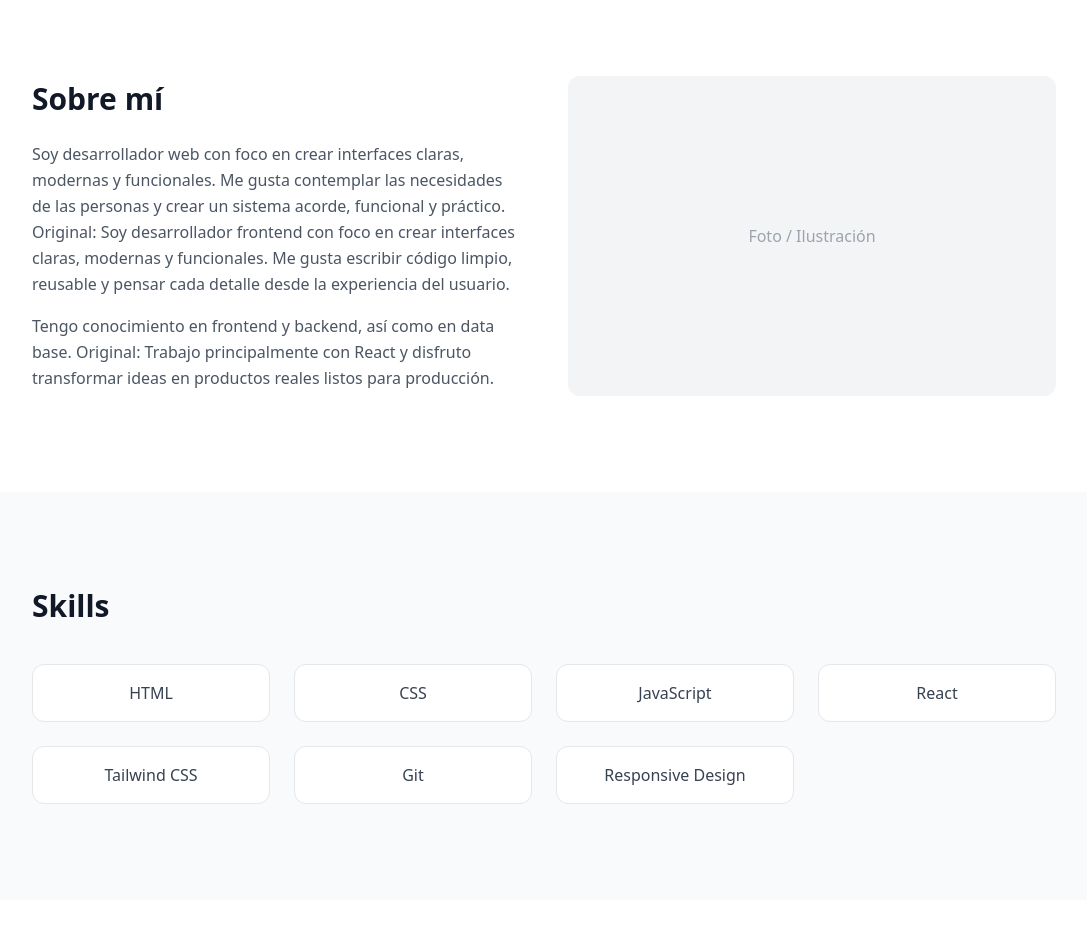
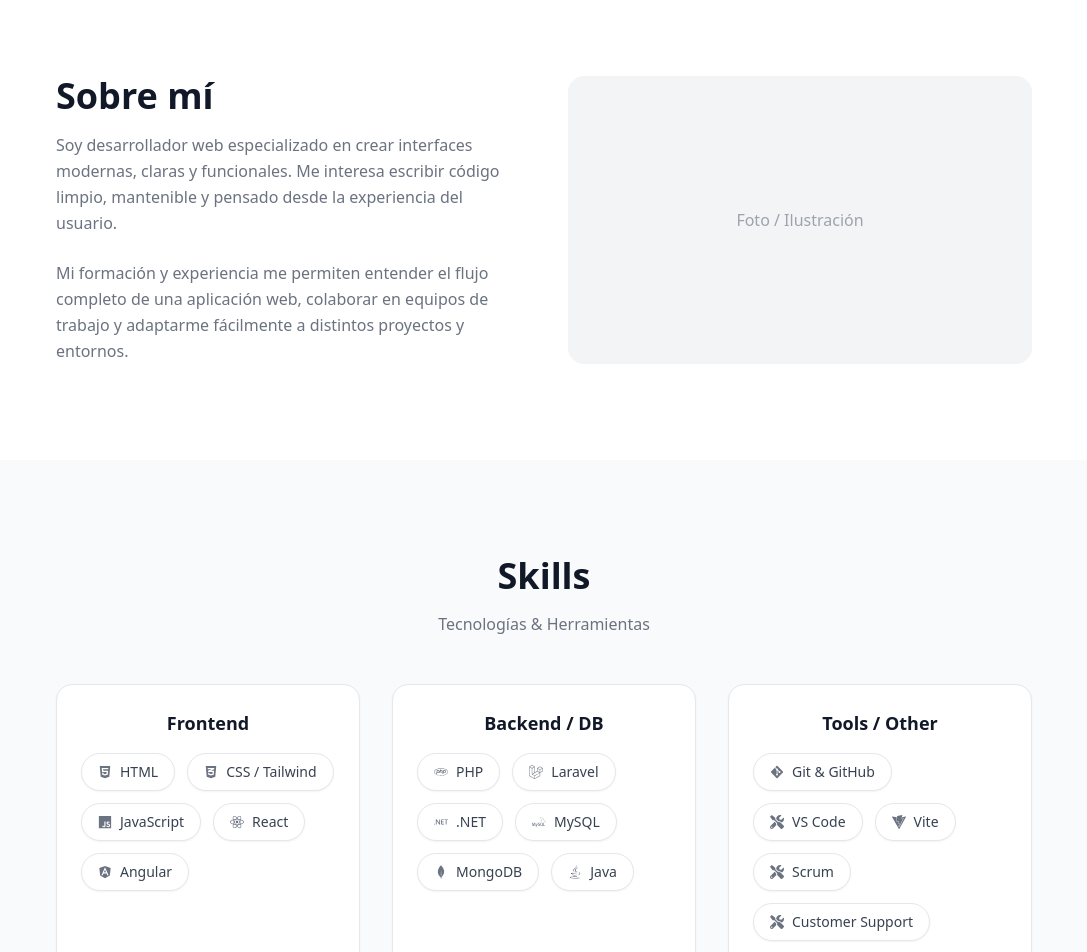
Before and after one commit to FacuFagnano/Porfolio, a React (Vite) app: page / in a window 1280 px wide. Shown: the part 820-1772 px from the top of the page, without its empty margins (96-1183 px from the left). Before the commit the page ends 1720 px from the top, so only its background shows below. Built offline with nearby package versions, Linux system fonts and the light colour scheme.

Commit message:
Finish day 3 - Skills & About

```diff
--- a/package.json
+++ b/package.json
@@ -10,8 +10,10 @@
     "preview": "vite preview"
   },
   "dependencies": {
+    "framer-motion": "^12.29.0",
     "react": "^19.2.0",
-    "react-dom": "^19.2.0"
+    "react-dom": "^19.2.0",
+    "react-icons": "^5.5.0"
   },
   "devDependencies": {
     "@eslint/js": "^9.39.1",
--- a/src/components/About/About.jsx
+++ b/src/components/About/About.jsx
@@ -1,31 +1,44 @@
+import { motion } from "framer-motion"
+
 export default function About() {
   return (
-    <section id="about" className="py-24 px-6 bg-white">
-      <div className="max-w-5xl mx-auto grid md:grid-cols-2 gap-12 items-center">
-        <div>
-          <h2 className="text-3xl font-bold text-gray-900 mb-6">Sobre mí</h2>
-          <p className="text-gray-600 leading-relaxed mb-4">
-            Soy desarrollador web con foco en crear interfaces claras,
-            modernas y funcionales. Me gusta contemplar las necesidades de las personas
-            y crear un sistema acorde, funcional y práctico.
+    <section id="about" className="py-24 bg-white">
+      <div className="max-w-5xl mx-auto px-6 grid md:grid-cols-2 gap-12 items-center">
 
-            Original:
-            Soy desarrollador frontend con foco en crear interfaces claras,
-            modernas y funcionales. Me gusta escribir código limpio, reusable
-            y pensar cada detalle desde la experiencia del usuario.
+        {/* Texto */}
+        <motion.div
+          initial={{ opacity: 0, y: 20 }}
+          whileInView={{ opacity: 1, y: 0 }}
+          viewport={{ once: true }}
+          transition={{ duration: 0.5 }}
+        >
+          <h2 className="text-4xl font-bold text-gray-900 mb-4">
+            Sobre mí
+          </h2>
+
+          <p className="text-gray-500 mb-6 leading-relaxed">
+            Soy desarrollador web especializado en crear
+            interfaces modernas, claras y funcionales. Me interesa escribir
+            código limpio, mantenible y pensado desde la experiencia del usuario.
           </p>
-          <p className="text-gray-600 leading-relaxed">
-            Tengo conocimiento en frontend y backend, así como en data base.
 
-            Original:
-            Trabajo principalmente con React y disfruto transformar ideas en
-            productos reales listos para producción.
+          <p className="text-gray-500 leading-relaxed">
+            Mi formación y experiencia me permiten entender el flujo completo de
+            una aplicación web, colaborar en equipos de trabajo y adaptarme
+            fácilmente a distintos proyectos y entornos.
           </p>
-        </div>
+        </motion.div>
 
-        <div className="w-full h-64 md:h-80 bg-gray-100 rounded-xl flex items-center justify-center text-gray-400">
+        {/* Bloque visual */}
+        <motion.div
+          initial={{ opacity: 0, scale: 0.95 }}
+          whileInView={{ opacity: 1, scale: 1 }}
+          viewport={{ once: true }}
+          transition={{ duration: 0.5 }}
+          className="w-full h-72 rounded-2xl bg-gray-100 flex items-center justify-center text-gray-400"
+        >
           Foto / Ilustración
-        </div>
+        </motion.div>
       </div>
     </section>
   )
--- a/src/components/Hero/Hero.jsx
+++ b/src/components/Hero/Hero.jsx
@@ -3,7 +3,7 @@ export default function Hero() {
     <section id="home" className="min-h-screen flex flex-col justify-center px-6 pt-24">
       <p className="text-gray-500 mb-2">Hola, soy</p>
 
-      <h1 className="text-4xl md:text-6xl font-bold text-gray-900">
+      <h1 className="text-5xl md:text-6xl font-bold text-gray-900">
         Facundo Damián Fagnano
       </h1>
 
@@ -11,7 +11,7 @@ export default function Hero() {
         Web Developer
       </h2>
 
-      <p className="max-w-xl text-gray-500 mt-6">
+      <p className="max-w-xl text-gray-500 mt-6 mb-12">
         Desarrollo interfaces modernas, limpias y funcionales.
       </p>
     </section>
--- a/src/components/Navbar/Navbar.jsx
+++ b/src/components/Navbar/Navbar.jsx
@@ -1,31 +1,33 @@
 export default function Navbar() {
   return (
     <nav className="w-full px-6 py-4 flex justify-between items-center border-b border-gray-200 fixed top-0 bg-white z-50">
-      <span className="text-xl font-bold">Facu</span>
+      <span className="text-xl font-bold text-gray-900">
+        Facu<span className="text-sky-500">.</span>
+      </span>
 
       <ul className="hidden md:flex gap-6 text-gray-700">
         <li>
-          <a href="#home" className="hover:text-black">
+          <a href="#home" className="hover:text-sky-400">
             Home
           </a>
         </li>
         <li>
-          <a href="#about" className="hover:text-black">
+          <a href="#about" className="hover:text-sky-400">
             About
           </a>
         </li>
         <li>
-          <a href="#skills" className="hover:text-black">
+          <a href="#skills" className="hover:text-sky-400">
             Skills
           </a>
         </li>
         <li>
-          <a href="#projects" className="hover:text-black">
+          <a href="#projects" className="hover:text-sky-400">
             Projects
           </a>
         </li>
         <li>
-          <a href="#contact" className="hover:text-black">
+          <a href="#contact" className="hover:text-sky-400">
             Contact
           </a>
         </li>
--- a/src/components/Skills/Skills.jsx
+++ b/src/components/Skills/Skills.jsx
@@ -1,29 +1,108 @@
-const skills = [
-  "HTML",
-  "CSS",
-  "JavaScript",
-  "React",
-  "Tailwind CSS",
-  "Git",
-  "Responsive Design"
+import { motion } from "framer-motion"
+import {
+  FaHtml5,
+  FaCss3Alt,
+  FaJs,
+  FaReact,
+  FaAngular,
+  FaPhp,
+  FaLaravel,
+  FaGitAlt,
+  FaJava,
+  FaTools,
+} from "react-icons/fa"
+import { SiDotnet, SiMysql, SiMongodb, SiVite } from "react-icons/si"
+
+const groups = [
+  {
+    title: "Frontend",
+    skills: [
+      { name: "HTML", icon: FaHtml5 },
+      { name: "CSS / Tailwind", icon: FaCss3Alt },
+      { name: "JavaScript", icon: FaJs },
+      { name: "React", icon: FaReact },
+      { name: "Angular", icon: FaAngular },
+    ],
+  },
+  {
+    title: "Backend / DB",
+    skills: [
+      { name: "PHP", icon: FaPhp },
+      { name: "Laravel", icon: FaLaravel },
+      { name: ".NET", icon: SiDotnet },
+      { name: "MySQL", icon: SiMysql },
+      { name: "MongoDB", icon: SiMongodb },
+      { name: "Java", icon: FaJava },
+    ],
+  },
+  {
+    title: "Tools / Other",
+    skills: [
+      { name: "Git & GitHub", icon: FaGitAlt },
+      { name: "VS Code", icon: FaTools },
+      { name: "Vite", icon: SiVite },
+      { name: "Scrum", icon: FaTools },
+      { name: "Customer Support", icon: FaTools },
+      { name: "Problem Solving", icon: FaTools },
+    ],
+  },
 ]
+
+const container = {
+  hidden: {},
+  show: { transition: { staggerChildren: 0.08 } },
+}
+
+const item = {
+  hidden: { opacity: 0, y: 16 },
+  show: { opacity: 1, y: 0 },
+}
+
+function SkillChip({ name, Icon }) {
+  return (
+    <span className="inline-flex items-center gap-2 rounded-full border border-gray-200 bg-white px-4 py-2 text-sm text-gray-700 shadow-sm hover:-translate-y-0.5 hover:shadow-md transition">
+      <Icon className="text-gray-500" />
+      {name}
+    </span>
+  )
+}
+
+function SkillCard({ title, skills }) {
+  return (
+    <motion.div
+      className="rounded-2xl border border-gray-200 bg-white p-6 shadow-sm hover:shadow-lg transition"
+      variants={item}
+    >
+      <h3 className="text-lg font-semibold text-gray-900 mb-4">{title}</h3>
+      <div className="flex flex-wrap gap-3">
+        {skills.map((s) => (
+          <SkillChip key={s.name} name={s.name} Icon={s.icon} />
+        ))}
+      </div>
+    </motion.div>
+  )
+}
 
 export default function Skills() {
   return (
-    <section id="skills" className="py-24 px-6 bg-gray-50">
-      <div className="max-w-5xl mx-auto">
-        <h2 className="text-3xl font-bold text-gray-900 mb-10">Skills</h2>
+    <section id="skills" className="py-24 bg-gray-50">
+      <div className="max-w-5xl mx-auto px-6 text-center">
+        <h2 className="text-4xl font-bold text-gray-900 mb-4">Skills</h2>
+        <p className="text-gray-500 mb-12">
+          Tecnologías & Herramientas
+        </p>
 
-        <div className="grid grid-cols-2 sm:grid-cols-3 md:grid-cols-4 gap-6">
-          {skills.map(skill => (
-            <div
-              key={skill}
-              className="bg-white border border-gray-200 rounded-xl py-4 text-center text-gray-700 font-medium hover:shadow-md transition"
-            >
-              {skill}
-            </div>
+        <motion.div
+          className="grid gap-8 md:grid-cols-3"
+          variants={container}
+          initial="hidden"
+          whileInView="show"
+          viewport={{ once: true, amount: 0.2 }}
+        >
+          {groups.map((g) => (
+            <SkillCard key={g.title} title={g.title} skills={g.skills} />
           ))}
-        </div>
+        </motion.div>
       </div>
     </section>
   )
```
Also changed, not shown: 1 other file (tests, documents, lock files or other folders).
